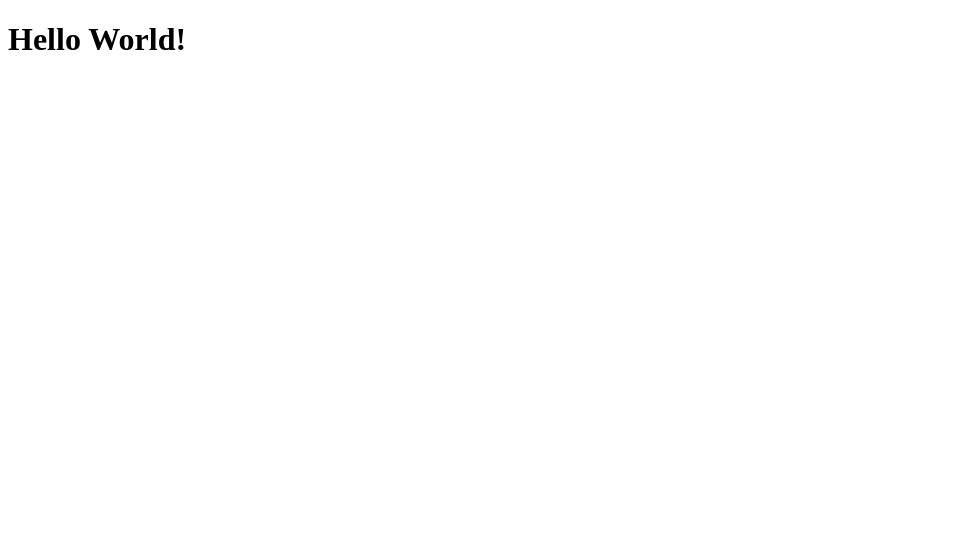
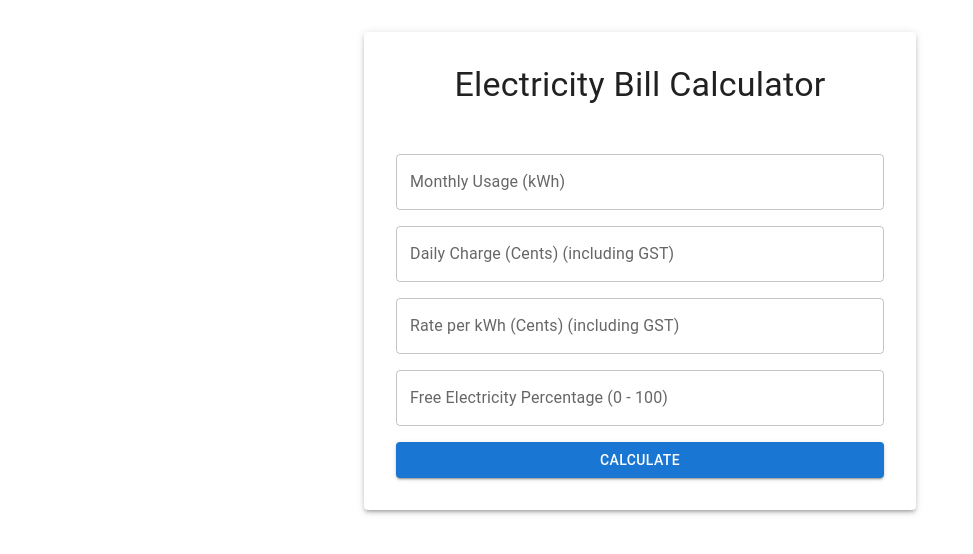
Before and after one commit to sma148/energy-calculation, a React (Vite) app: page / in a window 1280 px wide. Shown: the top 554 px of the page, without its empty margins (0-973 px from the left). Built offline with nearby package versions, Linux system fonts and the light colour scheme.

Commit message:
template page

```diff
--- a/index.html
+++ b/index.html
@@ -4,7 +4,7 @@
     <meta charset="UTF-8" />
     <link rel="icon" type="image/svg+xml" href="/vite.svg" />
     <meta name="viewport" content="width=device-width, initial-scale=1.0" />
-    <title>Vite + React</title>
+    <title>Energy Calculation</title>
   </head>
   <body>
     <div id="root"></div>
--- a/src/App.jsx
+++ b/src/App.jsx
@@ -1,10 +1,94 @@
-import { useState } from 'react'
+import React, { useState } from 'react';
+import {
+  Container,
+  Typography,
+  TextField,
+  Button,
+  Grid,
+  Paper,
+} from '@mui/material';
 
-function App() {
+const App = () => {
+  const [monthlyUsage, setMonthlyUsage] = useState('');
+  const [dailyCharge, setDailyCharge] = useState('');
+  const [kwhRate, setKwhRate] = useState('');
+  const [freePercentage, setFreePercentage] = useState('');
+  const [electricityBill, setElectricityBill] = useState('');
+
+  const calculateBill = () => {
+    const monthlyUsageValue = parseFloat(monthlyUsage);
+    const dailyChargeValue = parseFloat(dailyCharge);
+    const kwhRateValue = parseFloat(kwhRate);
+    const freePercentageValue = parseFloat(freePercentage);
+
+    const totalCharge = monthlyUsageValue * (kwhRateValue / 100);
+    const freeElectricity = (totalCharge * freePercentageValue) / 100;
+    const billAmount = totalCharge - freeElectricity + ((dailyChargeValue / 100) * 31);
+
+    setElectricityBill(billAmount.toFixed(2));
+  };
 
   return (
-    <h1>Hello World!</h1>
-  )
-}
+      <Container maxWidth="sm">
+        <Paper elevation={3} sx={{ p: 4, mt: 4 }}>
+          <Typography variant="h4" align="center" gutterBottom sx={{
+            mb: '3rem'
+          }}>
+            Electricity Bill Calculator
+          </Typography>
+          <Grid container spacing={2}>
+            <Grid item xs={12}>
+              <TextField
+                  label="Monthly Usage (kWh)"
+                  type="number"
+                  value={monthlyUsage}
+                  onChange={(e) => setMonthlyUsage(e.target.value)}
+                  fullWidth
+              />
+            </Grid>
+            <Grid item xs={12}>
+              <TextField
+                  label="Daily Charge (Cents) (including GST)"
+                  type="number"
+                  value={dailyCharge}
+                  onChange={(e) => setDailyCharge(e.target.value)}
+                  fullWidth
+              />
+            </Grid>
+            <Grid item xs={12}>
+              <TextField
+                  label="Rate per kWh (Cents) (including GST)"
+                  type="number"
+                  value={kwhRate}
+                  onChange={(e) => setKwhRate(e.target.value)}
+                  fullWidth
+              />
+            </Grid>
+            <Grid item xs={12}>
+              <TextField
+                  label="Free Electricity Percentage (0 - 100)"
+                  type="number"
+                  value={freePercentage}
+                  onChange={(e) => setFreePercentage(e.target.value)}
+                  fullWidth
+              />
+            </Grid>
+            <Grid item xs={12}>
+              <Button variant="contained" onClick={calculateBill} fullWidth>
+                Calculate
+              </Button>
+            </Grid>
+            {electricityBill && (
+                <Grid item xs={12}>
+                  <Typography variant="h5" align="center">
+                    Electricity Bill: ${electricityBill}
+                  </Typography>
+                </Grid>
+            )}
+          </Grid>
+        </Paper>
+      </Container>
+  );
+};
 
-export default App
+export default App;
```
